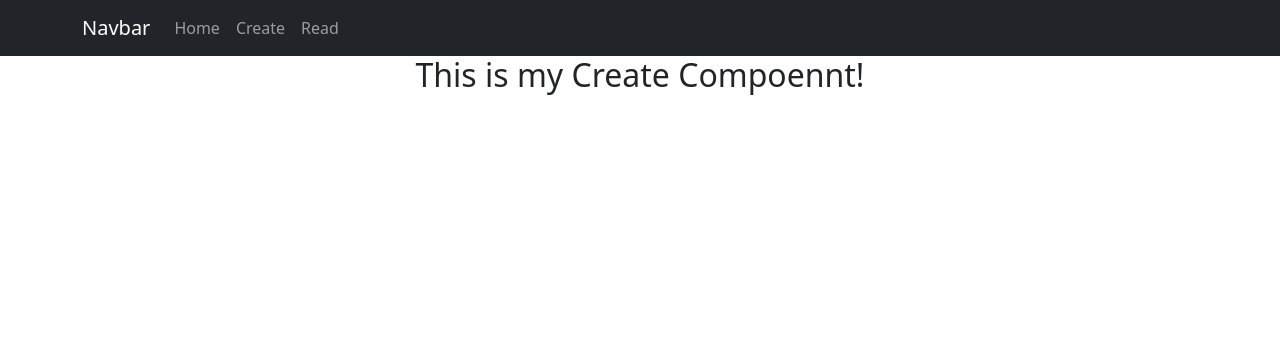
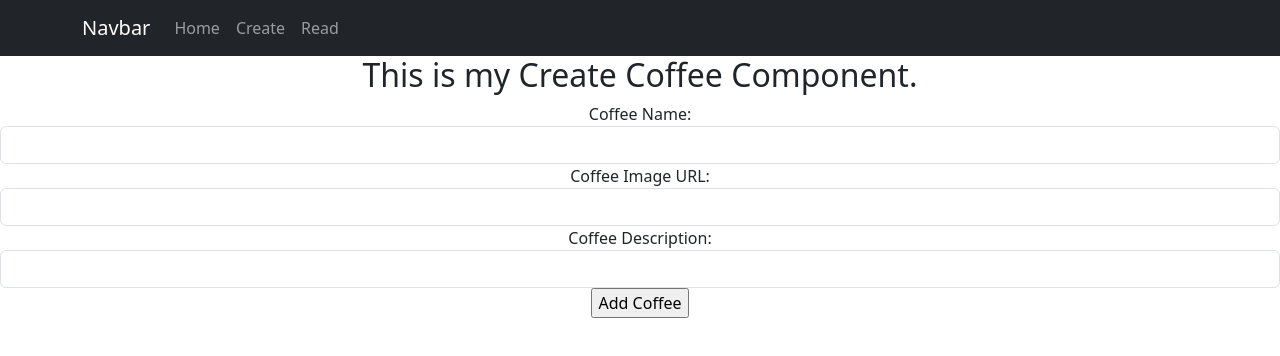
Before and after one commit to sophieboyle1/coffee-app, a React (Create React App) app: page /create in a window 1280 px wide. Shown: the top 356 px of the page. Built offline with nearby package versions, Linux system fonts and the light colour scheme.

Commit message:
got api running, added create coffees

```diff
--- a/src/components/coffeeItems.js
+++ b/src/components/coffeeItems.js
@@ -1,8 +1,8 @@
 import Card from 'react-bootstrap/Card';
 
-function CoffeeItem(props) {
+function CoffeeItems(props) {
     // Destructure props for cleaner access to the coffee object's properties
-    const { name, description, imageUrl, price, origin, roast } = props.myCoffee;
+    const { name, description, imageUrl, origin, roast } = props.myCoffee;
 
     return (
         <div>
@@ -10,10 +10,10 @@ function CoffeeItem(props) {
                 <Card.Header>{name}</Card.Header>
                 <Card.Body>
                     <blockquote className="blockquote mb-0">
-                        <img src={imageUrl} alt={`A delicious cup of ${name}`} />
-                        <footer>
-                            Price: ${price} <br />
-                            Origin: {origin.join(', ')} <br />
+                        <img src={imageUrl} style={{ width: '150px', height: '150px' }} alt={`A delicious cup of ${name}`} />
+                        <footer className="blockquote-footer">
+                            <p>{description}</p> {/* Make sure to render the description */}
+                            Origin: {origin} <br />
                             Roast: {roast}
                         </footer>
                     </blockquote>
@@ -23,4 +23,4 @@ function CoffeeItem(props) {
     );
 }
 
-export default CoffeeItem;
+export default CoffeeItems;
--- a/src/components/coffees.js
+++ b/src/components/coffees.js
@@ -1,9 +1,14 @@
 import CoffeeItem from "./coffeeItems";
 
 function Coffees(props) {
+    console.log(props.myCoffees); // Check the value here
+    if (!Array.isArray(props.myCoffees)) {
+        // This will handle any case where myCoffees is not an array.
+        // You can render a placeholder, a loading spinner, or null, depending on your needs.
+        return <div>Loading...</div>; // Or "No coffees available" or similar message.
+    }
+
     return props.myCoffees.map((coffee) => {
-        // Ensure you pass the entire coffee object as a prop
-        // Also, use 'id' as the key, since 'isbn' is no longer a property
         return <CoffeeItem myCoffee={coffee} key={coffee.id}></CoffeeItem>
     });
 }
--- a/src/components/create.js
+++ b/src/components/create.js
@@ -1,8 +1,50 @@
+import { useState } from "react";
+
 function Create() {
+    const [name, setName] = useState('');
+    const [imageUrl, setImageUrl] = useState('');
+    const [description, setDescription] = useState('');
+
+    const handleSubmit = (e) => {
+        e.preventDefault();
+        console.log("Name: " + name + " Image URL: " + imageUrl + " Description: " + description);
+    }
+
     return (
         <div>
-            <h2>This is my Create Compoennt!</h2>
+            <h2>This is my Create Coffee Component.</h2>
+            <form onSubmit={handleSubmit}>
+                <div className="form-group">
+                    <label>Coffee Name: </label>
+                    <input
+                        type="text"
+                        className="form-control"
+                        value={name}
+                        onChange={(e) => { setName(e.target.value) }}
+                    />
+                </div>
+                <div className="form-group">
+                    <label>Coffee Image URL: </label>
+                    <input
+                        type="text"
+                        className="form-control"
+                        value={imageUrl}
+                        onChange={(e) => { setImageUrl(e.target.value) }}
+                    />
+                </div>
+                <div className="form-group">
+                    <label>Coffee Description: </label>
+                    <input
+                        type="text"
+                        className="form-control"
+                        value={description}
+                        onChange={(e) => { setDescription(e.target.value) }}
+                    />
+                </div>
+                <input type="submit" value="Add Coffee"></input>
+            </form>
         </div>
-    )
+    );
 }
+
 export default Create;
--- a/src/components/read.js
+++ b/src/components/read.js
@@ -1,44 +1,27 @@
-import React from "react";
+import axios from "axios";
 import Coffees from './coffees';
+import { useEffect, useState } from "react";
 
 function Read() {
-    const data = [
-        {
-            "name": "Espresso",
-            "id": "coffee1",
-            "description": "A full-flavored, concentrated form of coffee that is served in shots.",
-            "imageUrl": "https://link-to-espresso-image.jpg",
-            "price": "2.99",
-            "origin": ["Ethiopia"],
-            "roast": "Dark"
-        },
-        {
-            "name": "Latte",
-            "id": "coffee2",
-            "description": "A coffee drink made with espresso and steamed milk.",
-            "imageUrl": "https://link-to-latte-image.jpg",
-            "price": "3.99",
-            "origin": ["Colombia"],
-            "roast": "Medium"
-        },
-        {
-            "name": "Cappuccino",
-            "id": "coffee3",
-            "description": "An espresso-based coffee drink that is traditionally prepared with steamed milk foam.",
-            "imageUrl": "https://link-to-cappuccino-image.jpg",
-            "price": "3.49",
-            "origin": ["Brazil"],
-            "roast": "Medium"
-        }
-    ];
+    const [coffees, setCoffees] = useState([]);
+
+    useEffect(() => {
+        // Update my URL when i have it
+        axios.get('https://jsonblob.com/api/jsonblob/1184144214337642496')
+        .then((response) => {
+            setCoffees(response.data.coffees);
+        })
+        .catch((error) => {
+            console.log(error);
+        });
+    }, []);
 
     return (
         <div>
-            <h2>Hello from Read Component!</h2>
-            <Coffees myCoffees={data}></Coffees>
+            <h2>Hello from my Read Component</h2>
+            <Coffees myCoffees={coffees}></Coffees>
         </div>
     );
-
 }
 
 export default Read;
```
Also changed, not shown: 1 other file (tests, documents, lock files or other folders).
